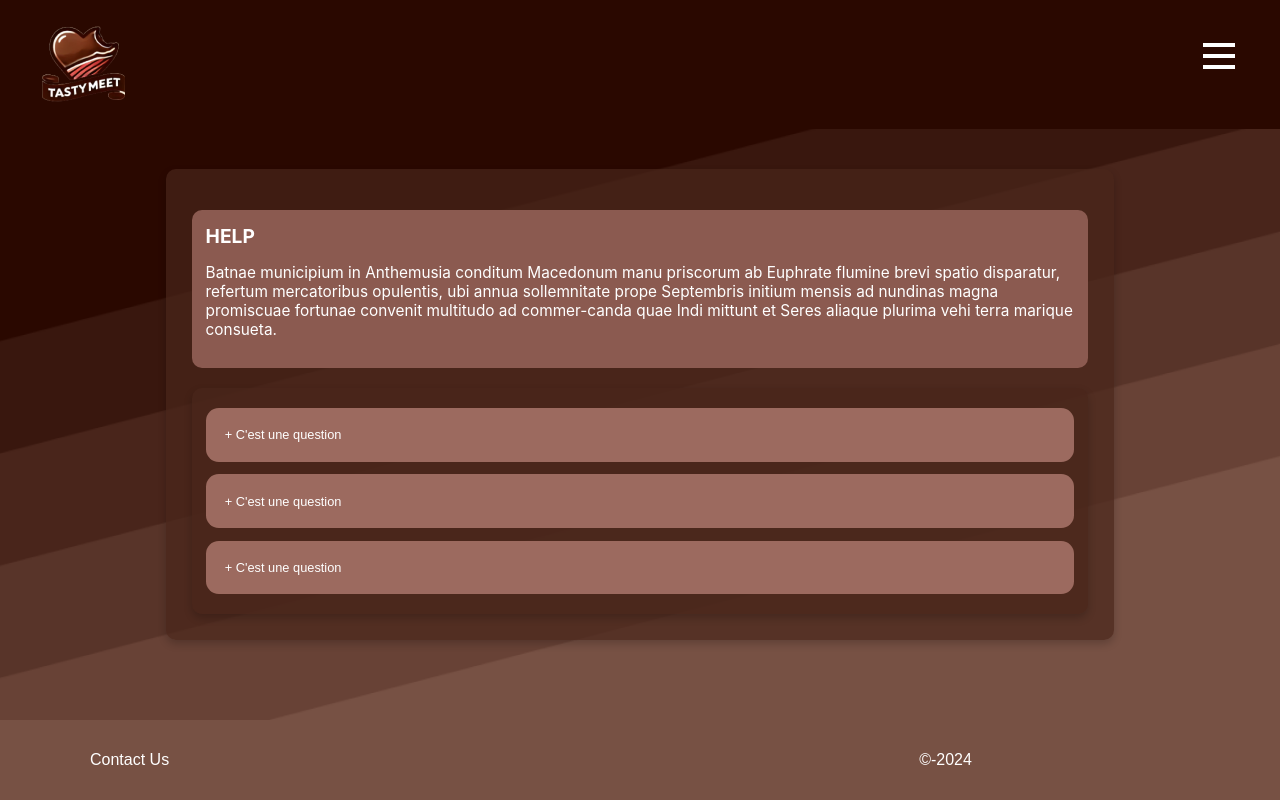
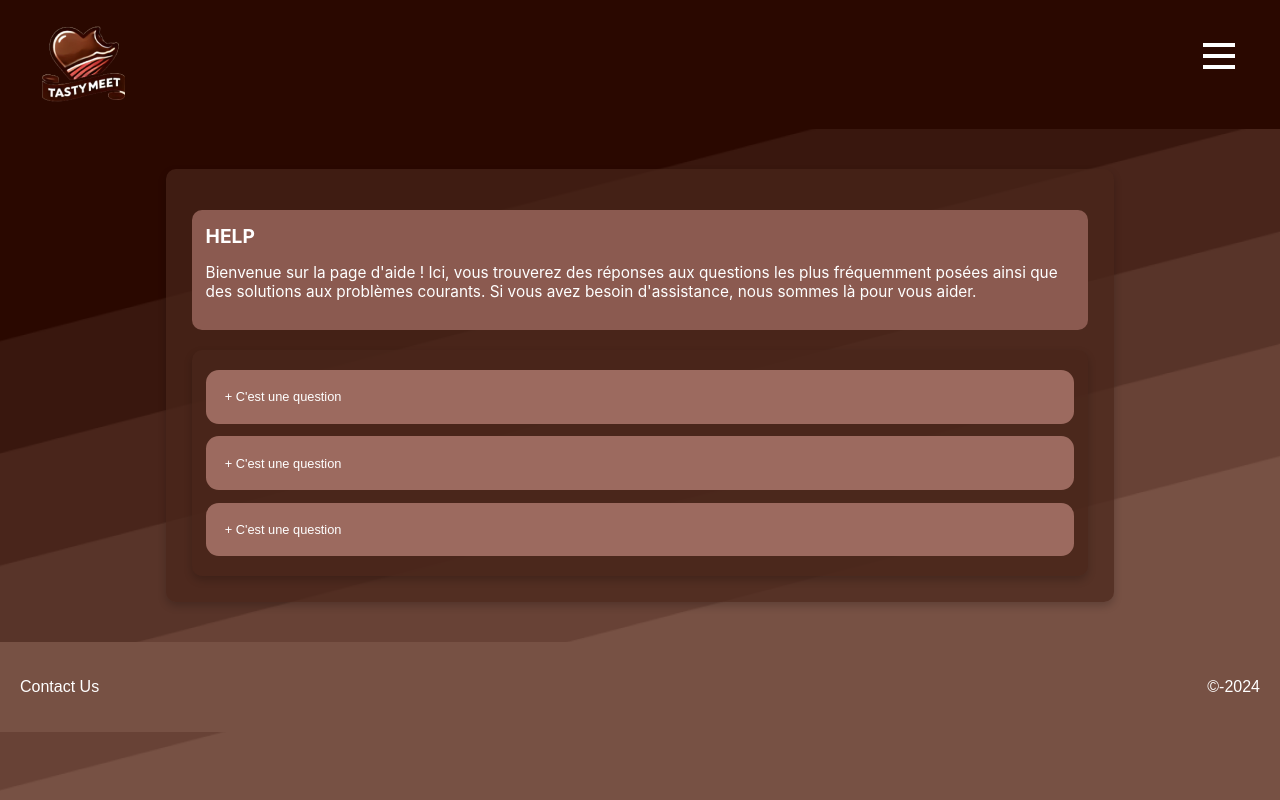
Before and after one commit to mester-Json/TastyMeet, a React (Vite) app: page /help in a window 1280 px wide. Shown: the top 800 px of the page. Built offline with nearby package versions, Linux system fonts and the light colour scheme; sample sign-in values are in the browser's storage.

Commit message:
Modif help footer + modif Fabien

```diff
--- a/src/Components/Footer/Footer.style.jsx
+++ b/src/Components/Footer/Footer.style.jsx
@@ -1,28 +1,22 @@
 import styled from "styled-components";
 
 export const FooterStyle = styled.footer`
-    width: 100%;
-    height: 10vh;
+display:flex;
+width: 100%;
     background-color: #775144;
     color: #fff;
-    justify-content: flex-start;
-
-    position: absolute;
+    justify-content: space-between;
+    align-items:center;
     bottom: 0;
-    left: 0;
-
-    display: flex;
-    align-items: center;
-
     font-family: sans-serif;
     font-style: 12px;
 `;
 
 
 export const Contact = styled.p`
-margin-left: 90px;
+    padding:20px;
 `
 
 export const P = styled.p`
-    margin-left: 750px ;
+padding:20px;
 `
--- a/src/Components/FormHelp/FormHelp.jsx
+++ b/src/Components/FormHelp/FormHelp.jsx
@@ -17,28 +17,28 @@ export const FormHelp = () => {
       <HelpContainer>
         <HelpText>
           <Title>HELP</Title>
-          <p>Batnae municipium in Anthemusia conditum Macedonum manu priscorum ab Euphrate flumine brevi spatio disparatur,
-          refertum mercatoribus opulentis, ubi annua sollemnitate prope Septembris initium mensis ad nundinas magna promiscuae
-          fortunae convenit multitudo ad commer-canda quae Indi mittunt et Seres aliaque plurima vehi terra marique consueta.</p>
+          <p> Bienvenue sur la page d'aide ! Ici, vous trouverez des réponses aux questions les plus fréquemment posées ainsi que des solutions aux problèmes courants. Si vous avez besoin d'assistance, nous sommes là pour vous aider.</p>
         </HelpText>
       </HelpContainer>
       <QuestionContainer>
         {/* Première question avec son contenu déroulant */}
         <QuestionButton onClick={toggleDropdown1}>+ C'est une question</QuestionButton>
         <QuestionContent isOpen={isOpen1}>
-          <p>Ceci est le contenu de la première question. Lorem ipsum dolor sit amet...</p>
+        <p>Pour créer un compte, cliquez sur le bouton "S'inscrire" en haut à droite de la page. Remplissez le formulaire avec vos informations personnelles (nom, adresse e-mail, mot de passe) puis validez. Vous recevrez un e-mail de confirmation.</p>
         </QuestionContent>
 
         {/* Deuxième question avec son contenu déroulant */}
         <QuestionButton onClick={toggleDropdown2}>+ C'est une question</QuestionButton>
         <QuestionContent isOpen={isOpen2}>
-          <p>Ceci est le contenu de la deuxième question. Lorem ipsum dolor sit amet...</p>
+        <p>Si vous avez oublié votre mot de passe, cliquez sur le lien "Mot de passe oublié" sur la page de connexion. Entrez l'adresse e-mail associée à votre compte et vous recevrez un e-mail pour réinitialiser votre mot de passe.</p>
         </QuestionContent>
 
         {/* Troisième question avec son contenu déroulant */}
         <QuestionButton onClick={toggleDropdown3}>+ C'est une question</QuestionButton>
         <QuestionContent isOpen={isOpen3}>
-          <p>Ceci est le contenu de la troisième question. Lorem ipsum dolor sit amet...</p>
+        <p>Si vous avez toujours des questions ou des problèmes après avoir consulté notre page d'aide, n'hésitez pas à nous contacter directement :
+
+E-mail : support@Tastymeet.com</p>
         </QuestionContent>
       </QuestionContainer>
     </Container>
--- a/src/Components/FormHelp/FormHelp.style.jsx
+++ b/src/Components/FormHelp/FormHelp.style.jsx
@@ -3,7 +3,7 @@ import styled from "styled-components";
 
 export const Container = styled.div`
   max-width: 70vw;
-  margin: 5vh auto 0 auto;
+  margin: 5vh auto 5vh auto;
   padding: 2.034vw;
   background-color: rgba(73, 37, 27, 0.7);
   color: #ffffff;
```
